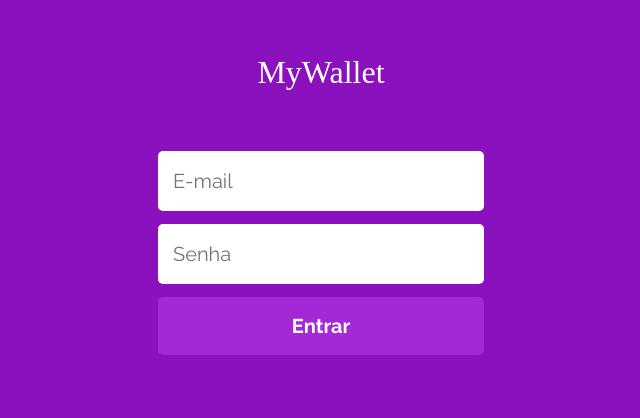
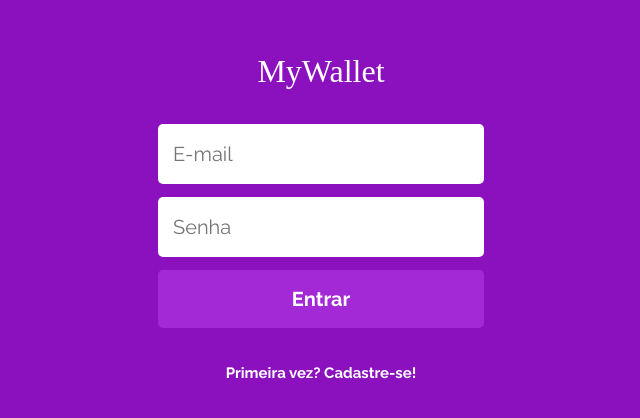
Before and after one commit to gsdutra/projeto14-mywallet-front, a React (Create React App) app: page / in a window 1280 px wide. Shown: the part 186-604 px from the top of the page, without its empty margins (319-959 px from the left). Built offline with nearby package versions, Linux system fonts and the light colour scheme; a web font is replaced by a local one.

Commit message:
Created /cadastro route

```diff
--- a/src/components/Cadastro.js
+++ b/src/components/Cadastro.js
@@ -0,0 +1,61 @@
+import {useState, useEffect} from 'react'
+import styled from 'styled-components'
+import { BrowserRouter, Routes, Route, Link, useNavigate } from "react-router-dom"
+import axios from 'axios'
+
+import {GlobalStyles} from './GlobalStyles.js'
+
+export default function Cadastro(props){
+
+	const[userName, setUserName] = useState("")
+	const[userEmail, setUserEmail] = useState("")
+	const[password, setPassword] = useState("")
+	const[confirmPassword, setConfirmPassword] = useState("")
+
+	function signup(){
+	}
+
+	return(<GlobalStyles>
+		<Layout>
+			<h1>MyWallet</h1>
+
+			<form onSubmit={signup}>
+
+				<input required type="text" value={userName} onChange={e => setUserName(e.target.value)} placeholder='Nome'></input>
+
+				<input required type="text" value={userEmail} onChange={e => setUserEmail(e.target.value)} placeholder='E-mail'></input>
+
+				<input required type="text" value={password} onChange={e => setPassword(e.target.value)} placeholder='Senha'></input>
+
+				<input required type="text" value={confirmPassword} onChange={e => setConfirmPassword(e.target.value)} placeholder='Confirme a senha'></input>
+
+				<button type="submit">Cadastrar</button>
+			</form>
+
+			<a>
+			<Link to="/">Já tem uma conta? Entre agora!</Link>
+			</a>
+
+		</Layout>
+	</GlobalStyles>)
+}
+
+const Layout = styled.div`
+	display: flex;
+	justify-content: center;
+	align-items: center;
+	flex-direction: column;
+	height: 100vh;
+
+	a{
+		text-decoration: none;
+		color: white;
+		margin-top: 36px;
+		font-family: Raleway;
+		font-size: 15px;
+		font-weight: 700;
+		line-height: 18px;
+		letter-spacing: 0em;
+		text-align: left;
+	}
+`
--- a/src/components/GlobalStyles.js
+++ b/src/components/GlobalStyles.js
@@ -21,7 +21,6 @@ export const GlobalStyles = styled.div`
 		flex-direction: column;
 		width: 90%;
 		max-width: 326px;
-		margin: 26px;
 	}
 
 	input{
--- a/src/components/Main.js
+++ b/src/components/Main.js
@@ -32,6 +32,10 @@ export default function Main(props){
 				<button type="submit">Entrar</button>
 			</form>
 
+			<a>
+			<Link to="/cadastro">Primeira vez? Cadastre-se!</Link>
+			</a>
+
 		</Layout>
 	</GlobalStyles>)
 }
@@ -42,4 +46,16 @@ const Layout = styled.div`
 	align-items: center;
 	flex-direction: column;
 	height: 100vh;
+
+	a{
+		text-decoration: none;
+		color: white;
+		margin-top: 36px;
+		font-family: Raleway;
+		font-size: 15px;
+		font-weight: 700;
+		line-height: 18px;
+		letter-spacing: 0em;
+		text-align: left;
+	}
 `
```
